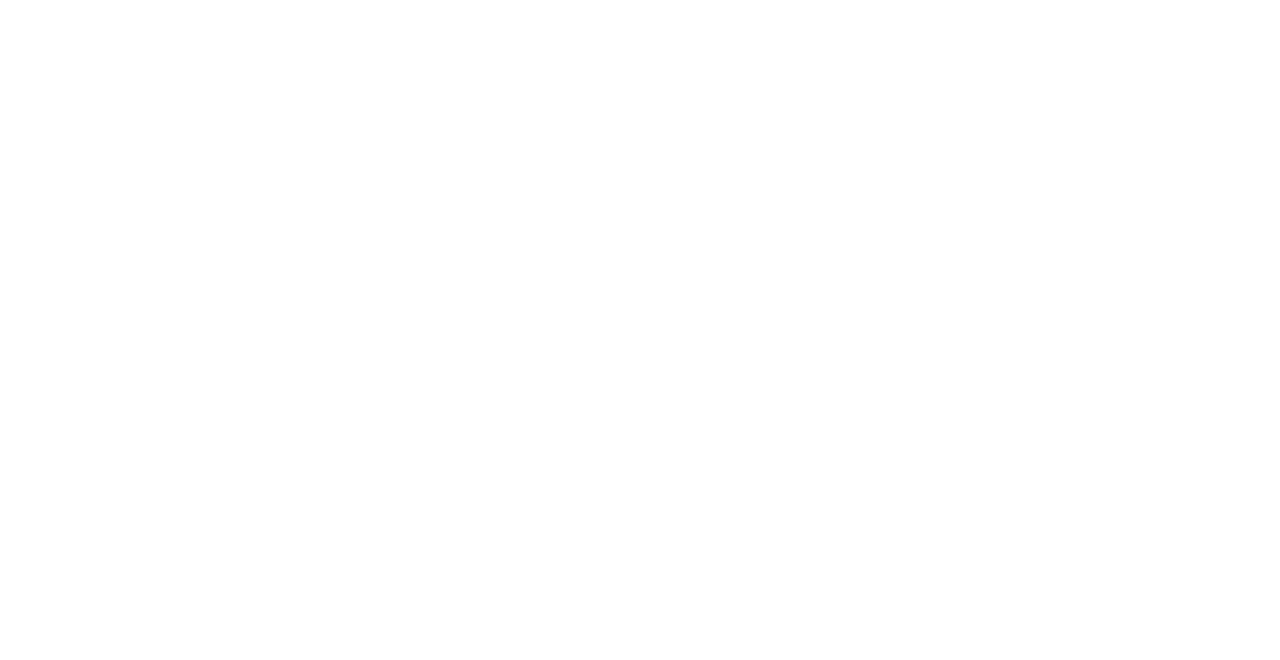
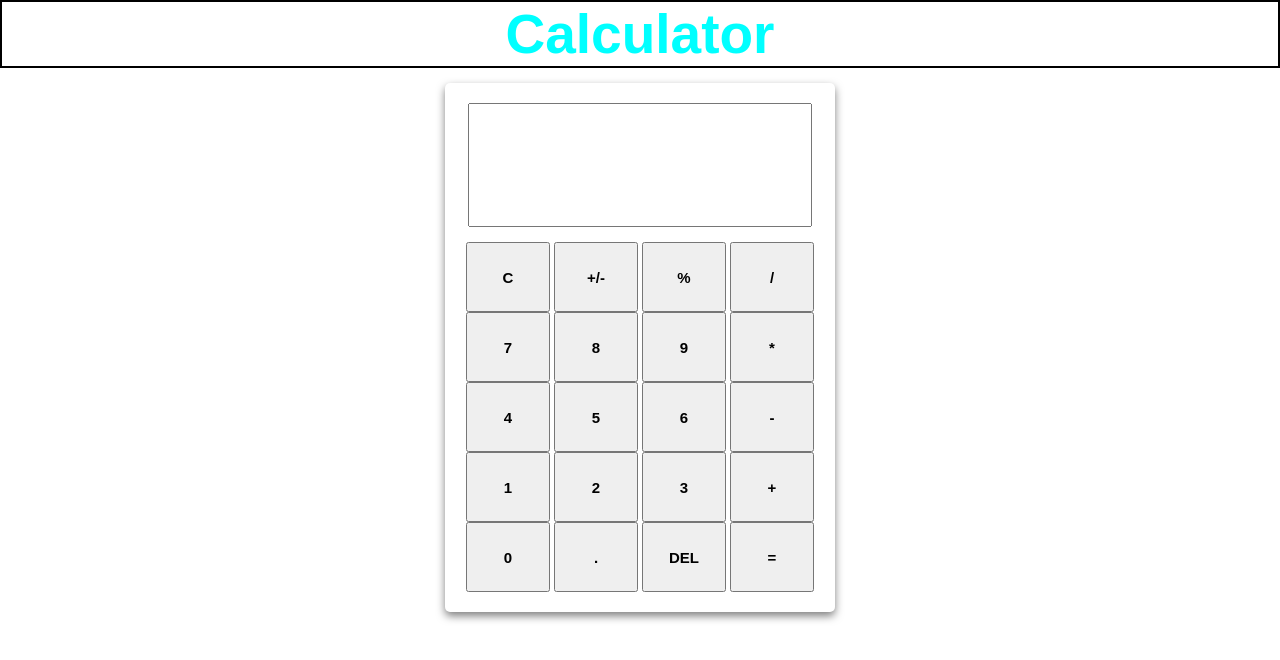
Before and after one commit to rafiulislamrana/calculator, a plain HTML site: page index.html in a window 1280 px wide. Drawn offline with Linux system fonts and the light colour scheme.

Commit message:
Calculator sturcture done

```diff
--- a/index.html
+++ b/index.html
@@ -4,9 +4,47 @@
     <meta charset="UTF-8">
     <meta http-equiv="X-UA-Compatible" content="IE=edge">
     <meta name="viewport" content="width=device-width, initial-scale=1.0">
-    <title>Document</title>
+    <title>Calculator</title>
+    <link rel="stylesheet" href="style.css">
 </head>
 <body>
-
+    <h1>Calculator</h1>
+    <div class="clc">
+        <div class="clc_head">
+            <input type="text" id="scr" maxlength="12">
+        </div>
+        <div class="clc_body">
+            <div class="fst_row">
+                <input type="button" value="C" class="btn">
+                <input type="button" value="+/-" class="btn">
+                <input type="button" value="%" class="btn">
+                <input type="button" value="/" class="btn">
+            </div>
+            <div class="snd_row">
+                <input type="button" value="7" class="btn">
+                <input type="button" value="8" class="btn">
+                <input type="button" value="9" class="btn">
+                <input type="button" value="*" class="btn">
+            </div>
+            <div class="trd_row">
+                <input type="button" value="4" class="btn">
+                <input type="button" value="5" class="btn">
+                <input type="button" value="6" class="btn">
+                <input type="button" value="-" class="btn">
+            </div>
+            <div class="foth_row">
+                <input type="button" value="1" class="btn">
+                <input type="button" value="2" class="btn">
+                <input type="button" value="3" class="btn">
+                <input type="button" value="+" class="btn">
+            </div>
+            <div class="fith_row">
+                <input type="button" value="0" class="btn">
+                <input type="button" value="." class="btn">
+                <input type="button" value="DEL" class="btn">
+                <input type="button" value="=" class="btn">
+            </div>
+        </div>
+    </div>
 </body>
 </html>
--- /dev/null
+++ b/style.css
@@ -0,0 +1,41 @@
+*{
+    margin: 0;
+    padding: 0;
+}
+h1{
+    font-size: 55px;
+    font-family: Arial, Helvetica, sans-serif;
+    color: aqua;
+    text-align: center;
+    border: 2px solid #000;
+}
+.clc{
+    max-width: 350px;
+    margin: 0 auto;
+    text-align: center;
+    margin-top: 15px;
+    box-shadow: 0px 4px 8px 0px rgba(0, 0, 0, 0.5);
+    padding: 20px;
+    transition: 0.6s;
+    border-radius: 5px;
+}
+.clc:hover{
+    box-shadow: 0px 8px 16px 0px rgba(0, 0, 0, 0.5);
+}
+.clc_head #scr{
+    width: 335px;
+    height: 120px;
+    font-size: 40px;
+    text-align: right;
+    font-weight: bold;
+    padding: 0px 5px 0px 0px;
+    margin: 0px 0px 15px 0px;
+}
+
+
+.btn{
+    width: 24%;
+    height: 70px;
+    font-weight: bold;
+    font-size: 15px;
+}
```
